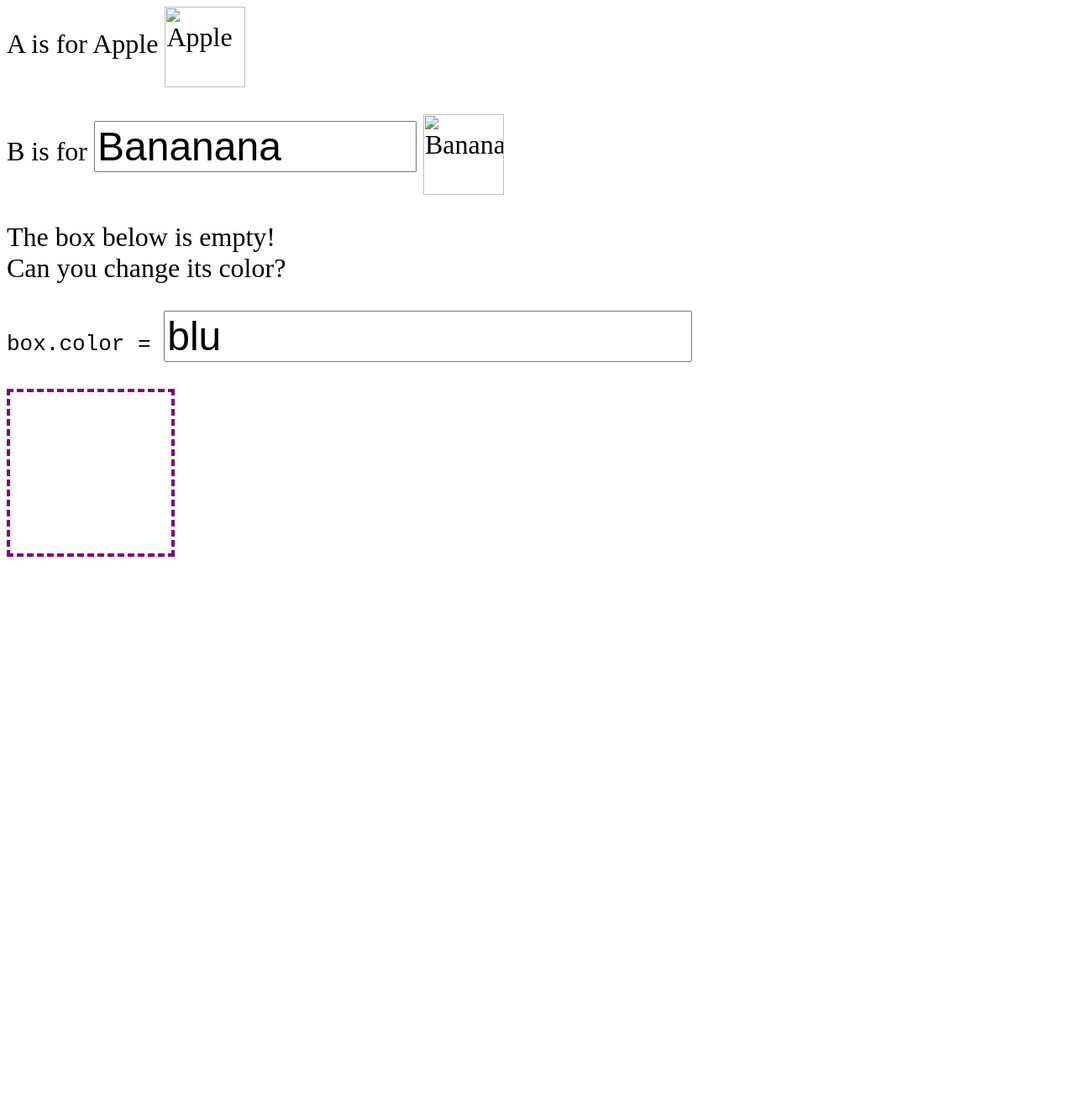
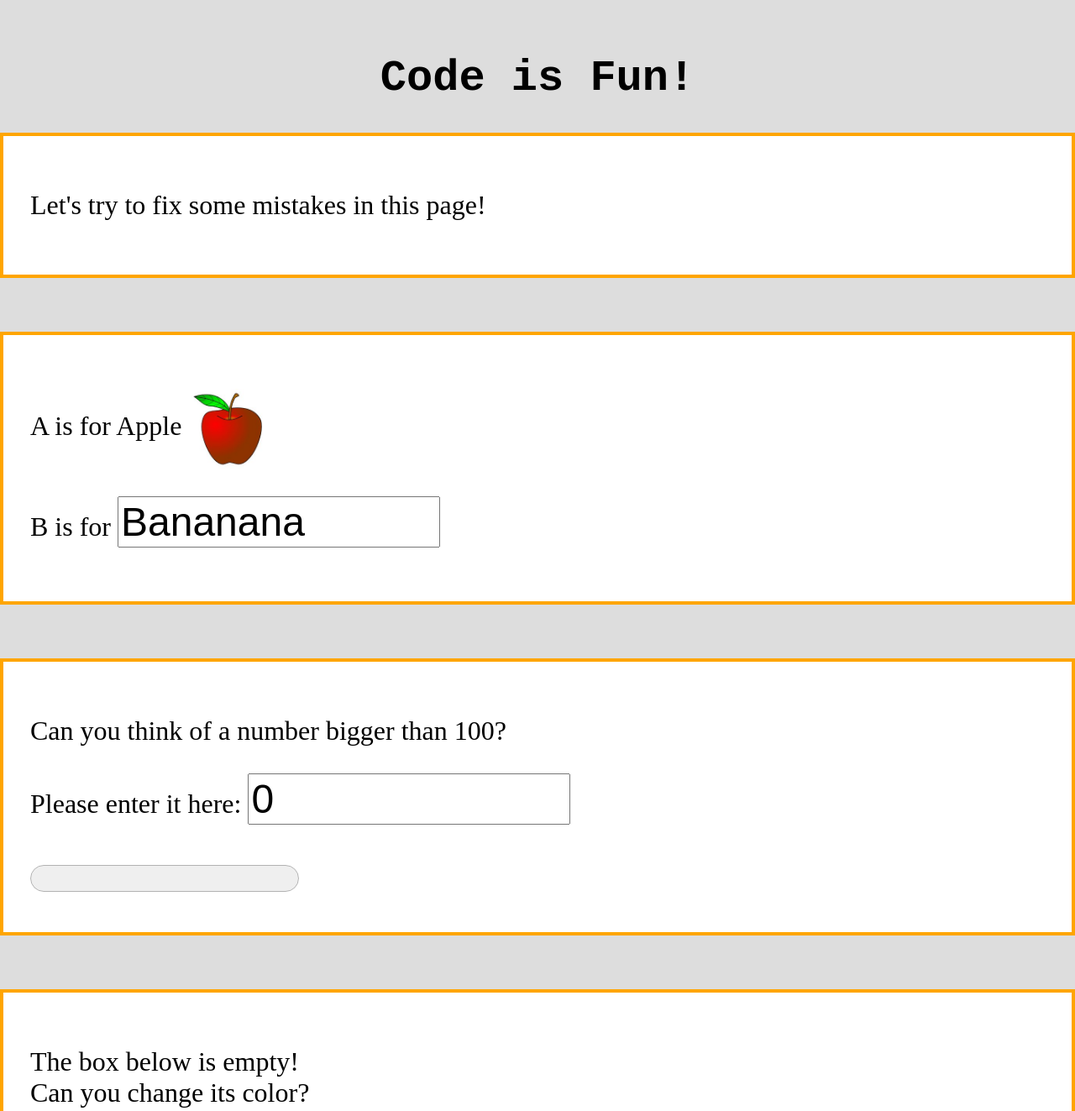
Before and after one commit to dwyde/fun, a plain HTML site: page index.html in a window 1280 px wide. Shown: the top 1323 px of the page at 84% size. Before the commit the page ends 800 px from the top, so only its background shows below. Drawn offline with Linux system fonts and the light colour scheme.

Commit message:
Committing - done after about an hour

```diff
--- a/index.html
+++ b/index.html
@@ -4,26 +4,47 @@
 <style>
 body {
     font-size: 2em;
+    width: 40em;
+    margin: 2em auto;
+    background: #ddd;
+}
+
+h1 {
+    text-align: center;
+    font-family: monospace;
+}
+
+.task {
+    margin-bottom: 2em;
+    border: 4px solid orange;
+    padding: 1em;
+    background: white;
+}
+
+#percent {
+    height: 2em;
 }
 
 input {
     font-size: 1.5em;
+    width: 8em;
 }
 
 #box {
     width: 6em;
     height: 6em;
     border: 4px dashed purple;
+    margin: 0px auto;
 }
 
-#fruit img {
+img {
     width: 3em;
     height: 3em;
     vertical-align: middle;
 }
 
-#banana {
-    width: 8em;
+#banana-img {
+    display:none;
 }
 
 </style>
@@ -31,12 +52,27 @@ input {
 
 <body>
 
-<div id="fruit" class="task">
-<p>A is for Apple
-<img src="apple.jpg" alt="Apple"></p>
-<p>B is for <input id="banana" value="Bananana">
-<img src="banana.jpg" alt="Banana"></p>
+<h1>Code is Fun!</h1>
+
+<div class="task">
+    <p>Let's try to fix some mistakes in this page!</p>
 </div>
+
+<div class="task">
+    <p>A is for Apple
+    <img src="apple.jpg" alt="Apple"></p>
+    <p>B is for <input id="banana" value="Bananana">
+    <img id="banana-img" src="banana.jpg" alt="Banana"></p>
+</div>
+
+<div class="task">
+    <p>Can you think of a number bigger than 100?</p>
+    <p>Please enter it here:
+    <input id="number" type="number" value="0"></p>
+
+    <progress id="percent" value="0" max="100"></progress>
+</div>
+
 
 <div class="task">
     <p>The box below is empty!<br>
@@ -50,14 +86,27 @@ input {
     </div>
 </div>
 
+<script>
+/** Display the banana image, with correct spelling */
+document.getElementById('banana').onkeyup = function(evt) {
+    var display = this.value.toLowerCase() == 'banana' ? 'inline' : 'none';
+    document.getElementById('banana-img').style.display = display;
 
-<script>
+};
 
+/** Number */
+var percentHandler = function(evt) {
+    document.getElementById('percent').value = this.value;
+    event.preventDefault();
+};
+var num = document.getElementById('number');
+num.onchange = num.onkeyup = percentHandler;
+
+/** Change the color of the box */
 document.getElementById('color').onkeyup = function(evt) {
     var colorful = document.getElementById('box');
     colorful.style.background = this.value;
 };
-
 </script>
 </body>
 </html>
```
Also changed, not shown: apple.jpg (added), banana.jpg (added).
